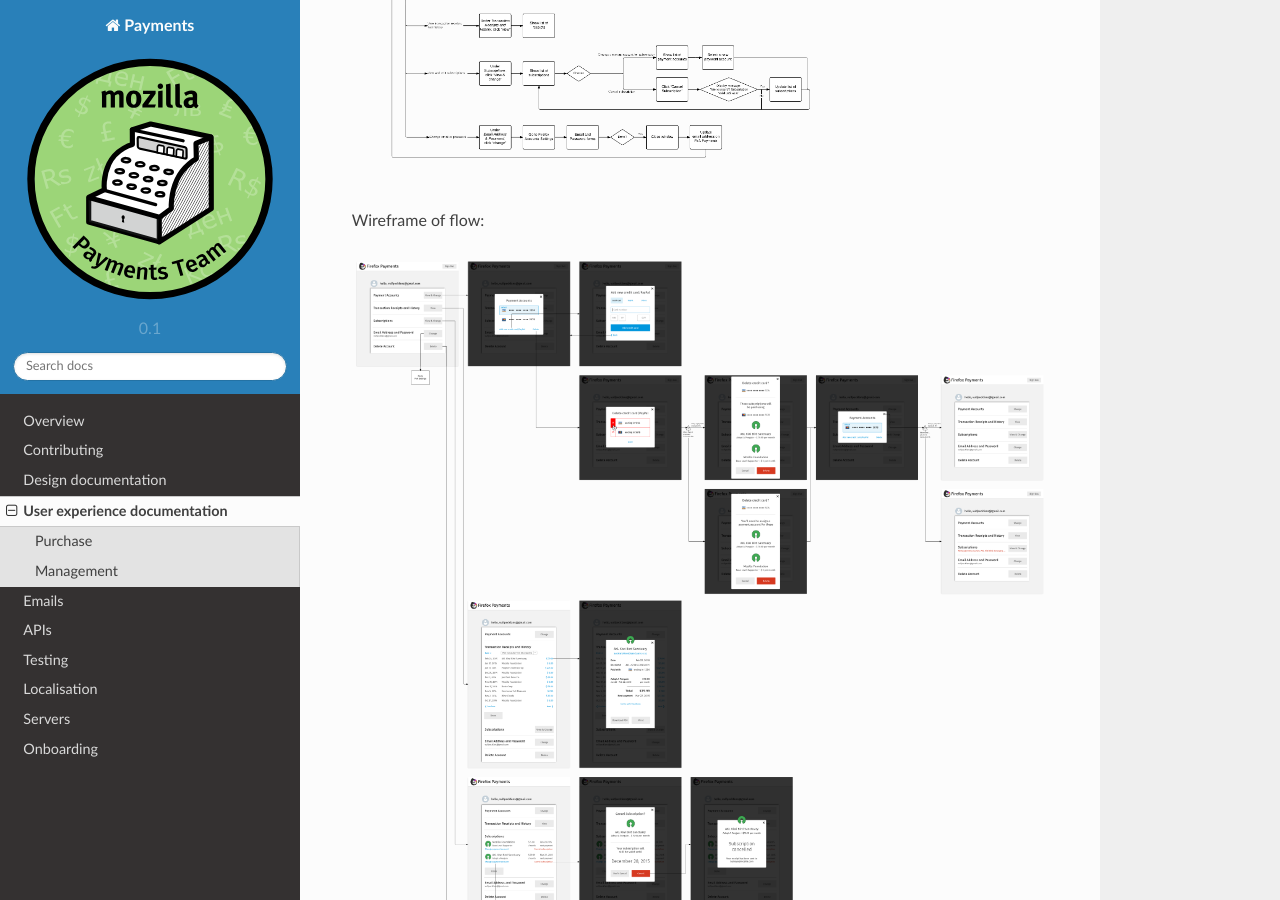
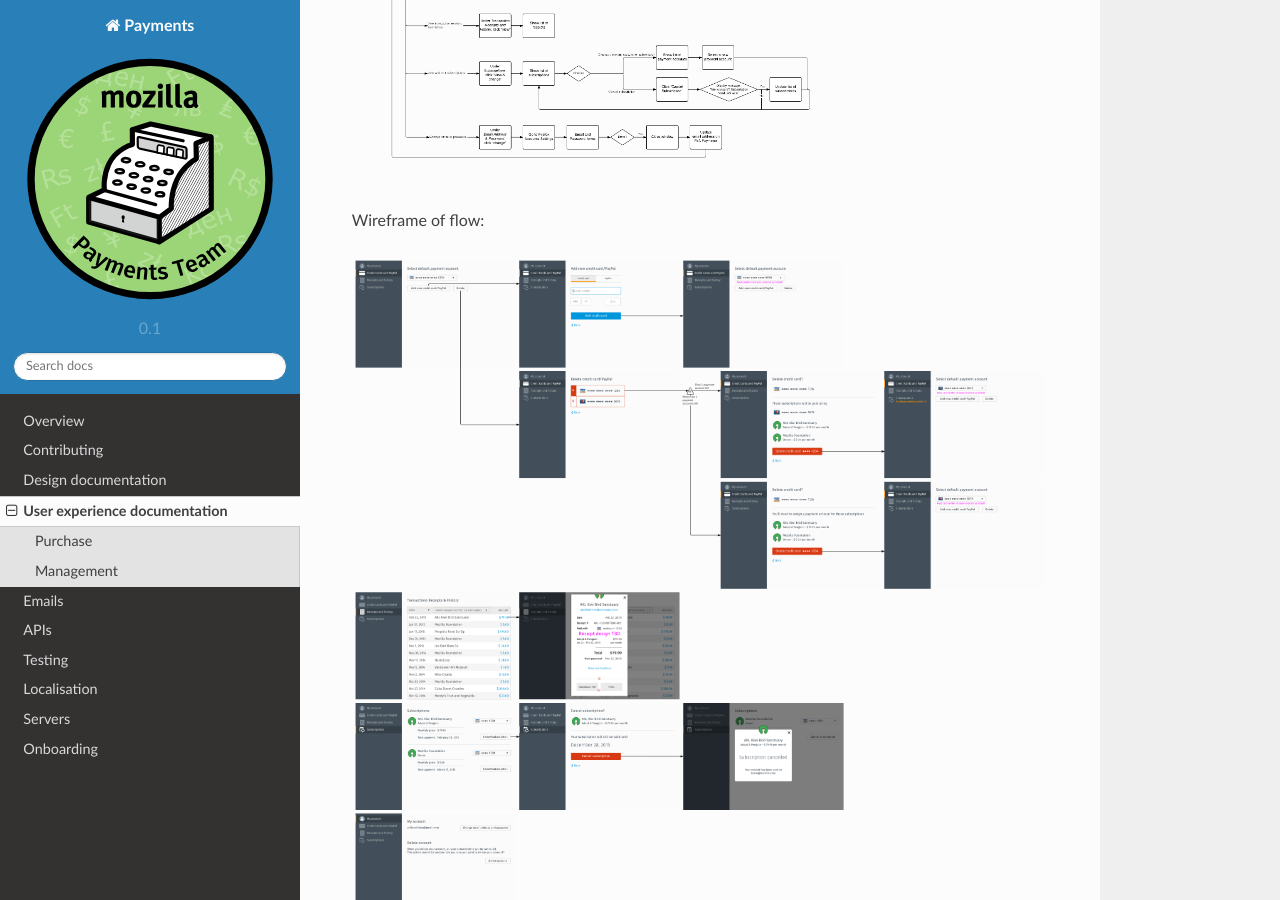
Before and after one commit to mozilla/payments, a Sphinx documentation site: the page built from docs/design/ux.rst, in a window 1280 px wide and 900 px high, scrolled down 2499 px. Built offline with Sphinx 7.4.7 and the Read the Docs theme 2.0.0, drawn with Linux system fonts in a browser that asks for light colours.

Commit message:
Added new management layouts (wide and narrow)

```diff
--- a/docs/design/ux.rst
+++ b/docs/design/ux.rst
@@ -45,7 +45,8 @@
 
 Wireframe of flow:
 
-.. image:: ux-management-wireframe.png
+.. image:: ux-management-wireframe-wide.png
+.. image:: ux-management-wireframe-narrow.png
 
 Replace all subscriptions:
 
```
Also changed, not shown: docs/design/ux-management-wireframe-narrow.png (added), docs/design/ux-management-wireframe-wide.png (added), docs/design/ux-management-wireframe.png (deleted).
